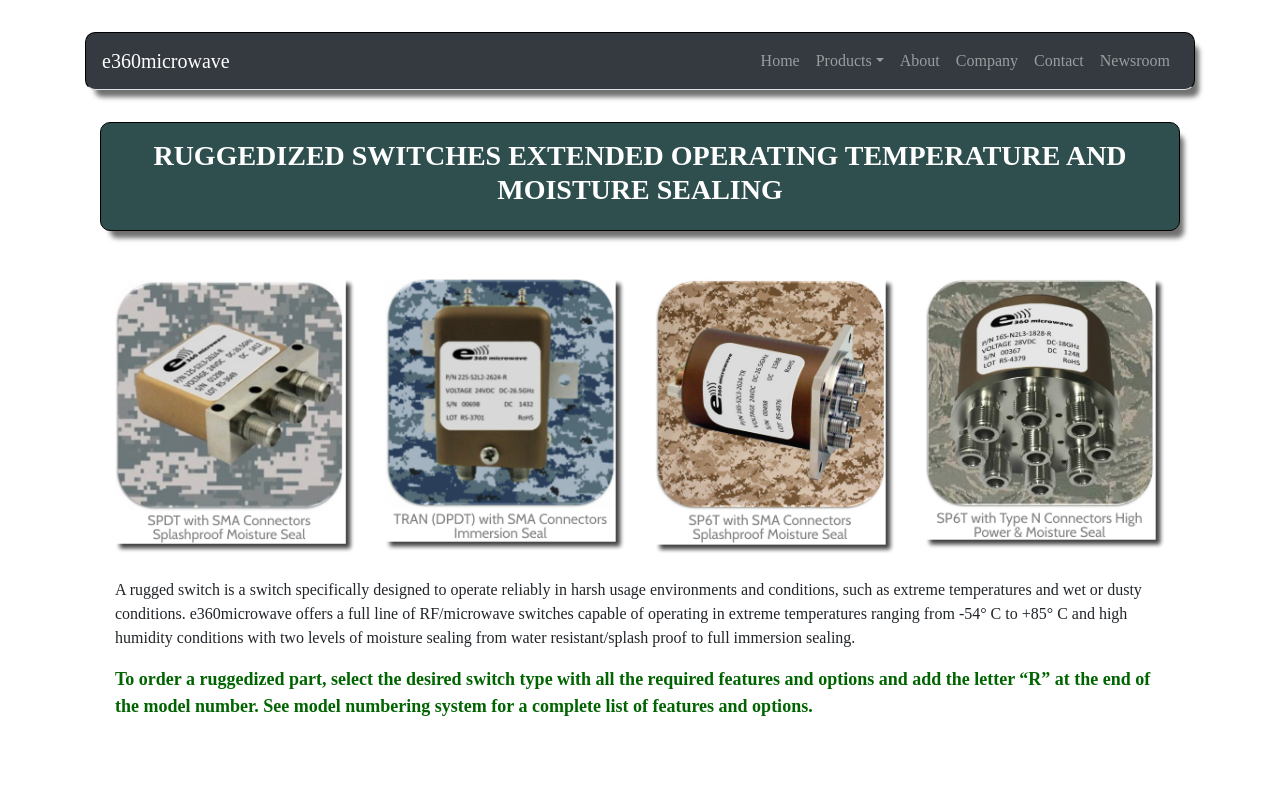
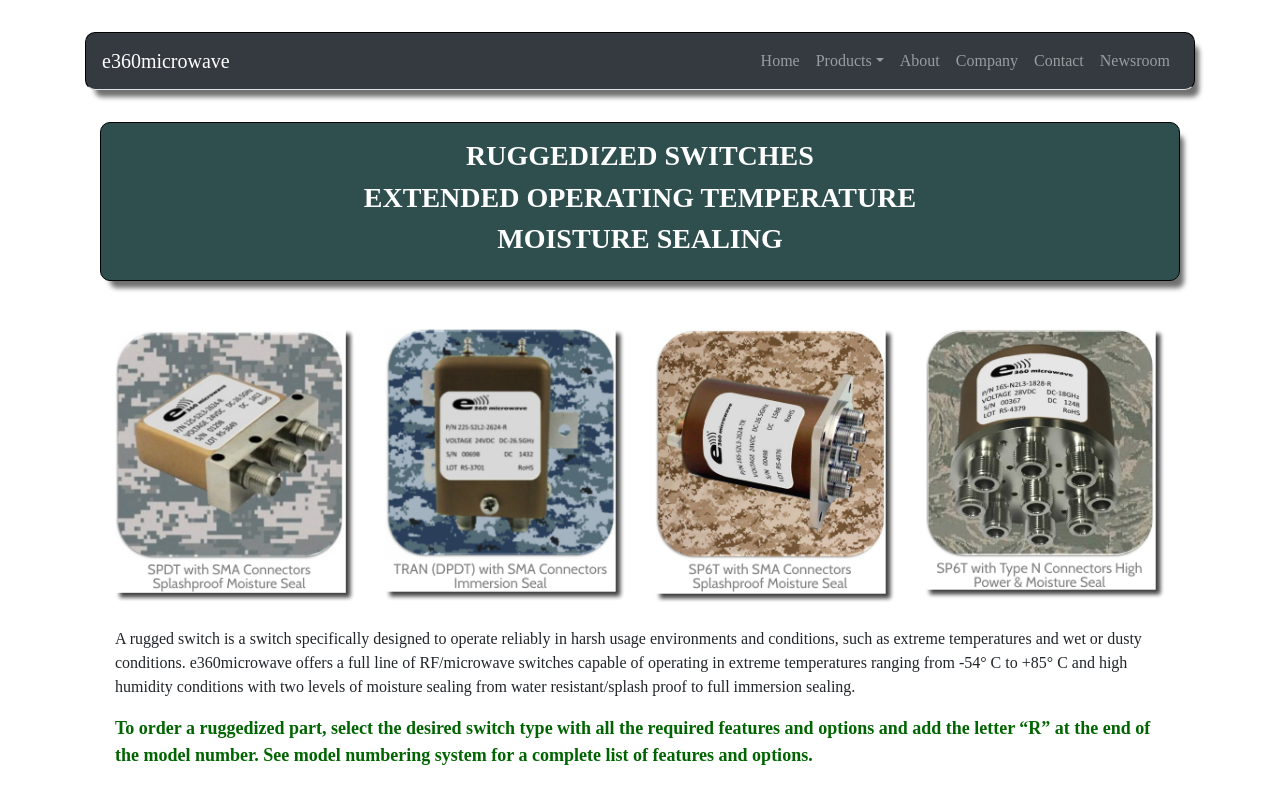
Before and after one commit to Olisun/e360microwave, a React (Create React App) app in the folder client/: page /Ruggedized-Switches in a window 1280 px wide. Shown: the top 790 px of the page. Built offline with nearby package versions, Linux system fonts and the light colour scheme.

Commit message:
added content and chart to the PH switch parameter product page

```diff
--- a/client/src/pages/products/PHSwitchParameters.js
+++ b/client/src/pages/products/PHSwitchParameters.js
@@ -1,14 +1,31 @@
 import React, { Component } from "react";
 import { render } from 'react-dom';
+import { WOW } from 'wowjs/dist/wow';
+import { Row, Col, Container, Image, rounded, fluid, ListGroup, ListGroupItem, horizontal, Table } from "react-bootstrap";
 
-import Hero from '../../components/hero/Hero';
+import "./Products.css";
 
 class PHSwitchParameters extends Component {
+  componentDidMount() {
+    new WOW().init()
+  }
+
   render() {
     return (
       <div className="container">
-        <h1>Power Handling Chart & Typical Switch Parameters</h1>
-        <p>This page also works!.</p>
+        <Container className="wow fadeInDown" id="product-header">
+          <Row>
+            <Col sm={12} id="sp6t-col-12">
+              <h3><strong>POWER HANDLING CHART</strong></h3>
+              <h3><strong>TYPICAL SWITCH PARAMETERS</strong></h3>
+            </Col>
+          </Row>
+        </Container>
+        <Container className="wow fadeInLeft">
+          <Col sm={6}>
+            <Image className="aboutImage-margin" src="/images/power-handling.png" fluid />
+          </Col>
+        </Container>
       </div>
     )
   }
--- a/client/src/pages/products/RuggedizedSwitches.js
+++ b/client/src/pages/products/RuggedizedSwitches.js
@@ -16,7 +16,9 @@ class RuggedizedSwitches extends Component {
         <Container className="wow fadeInDown" id="product-header">
           <Row>
             <Col sm={12} id="sp6t-col-12">
-              <h3><strong>RUGGEDIZED SWITCHES EXTENDED OPERATING TEMPERATURE AND MOISTURE SEALING</strong></h3>
+              <h3><strong>RUGGEDIZED SWITCHES</strong></h3>
+              <h3><strong>EXTENDED OPERATING TEMPERATURE</strong></h3>
+              <h3><strong>MOISTURE SEALING</strong></h3>
             </Col>
           </Row>
         </Container>
```
Also changed, not shown: client/public/images/power-handling.png (added).
